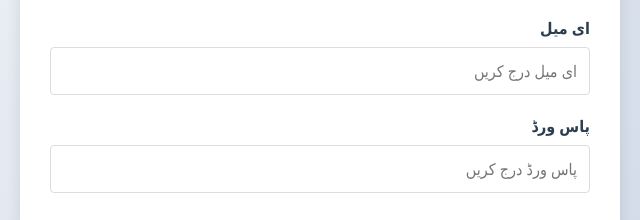
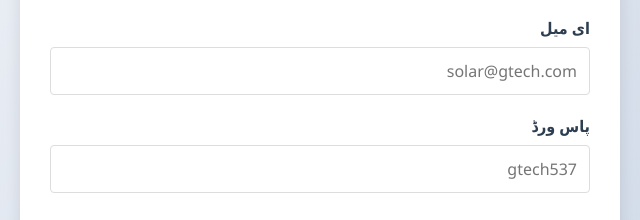
Before and after one commit to mesyed345-tech/gtech-wesite, a plain HTML site: page index.html in a window 1280 px wide. Shown: the part 203-423 px from the top of the page, 320-960 px from the left. Drawn offline with Linux system fonts and the light colour scheme.

```diff
--- a/index.html
+++ b/index.html
@@ -256,12 +256,12 @@
             <h2>لاگ ان</h2>
             <div class="form-group">
                 <label for="email">ای میل</label>
-                <input type="text" id="email" placeholder="ای میل درج کریں">
+                <input type="text" id="email" placeholder="solar@gtech.com">
                 <div id="email-error" class="error hidden"></div>
             </div>
             <div class="form-group">
                 <label for="password">پاس ورڈ</label>
-                <input type="password" id="password" placeholder="پاس ورڈ درج کریں">
+                <input type="password" id="password" placeholder="gtech537">
                 <div id="password-error" class="error hidden"></div>
             </div>
             <div class="button-group">
@@ -403,7 +403,7 @@
             <h2>محفوظ شدہ تنخواہ ڈیٹا</h2>
             <div class="form-group">
                 <label for="view-salary-password">پاس ورڈ</label>
-                <input type="password" id="view-salary-password" placeholder="پاس ورڈ درج کریں">
+                <input type="password" id="view-salary-password" placeholder="gtech123">
                 <div id="view-salary-password-error" class="error hidden"></div>
             </div>
             <button id="view-salary-submit">دیکھیں</button>
@@ -436,7 +436,7 @@
             <h2>ڈیٹا حذف کریں</h2>
             <div class="form-group">
                 <label for="delete-password">تصدیق کے لیے پاس ورڈ درج کریں</label>
-                <input type="password" id="delete-password" placeholder="پاس ورڈ درج کریں">
+                <input type="password" id="delete-password" placeholder="gtech123">
                 <div id="delete-password-error" class="error hidden"></div>
             </div>
             <div class="button-group">
```
